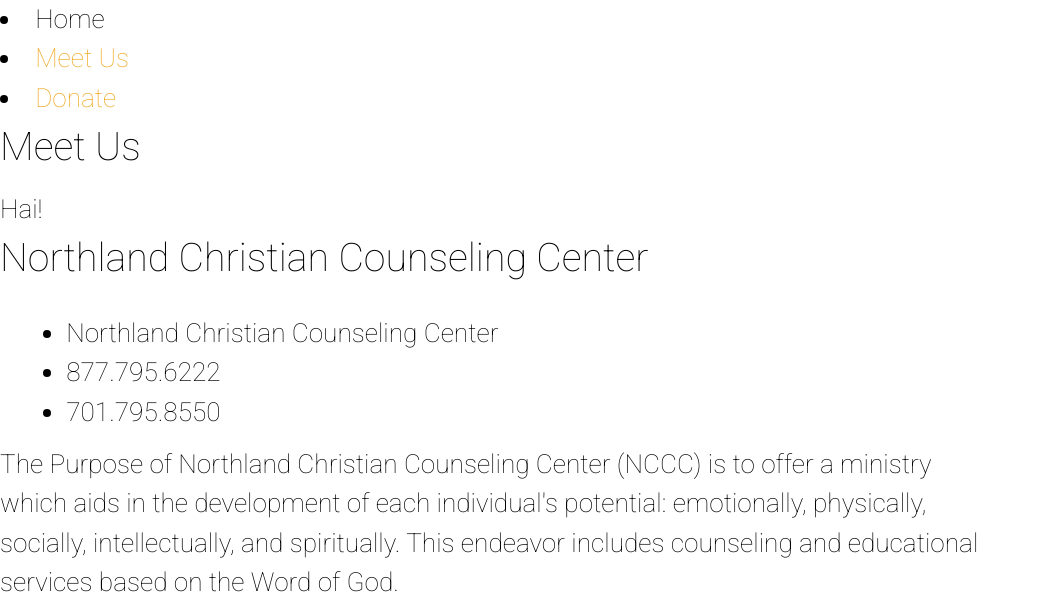
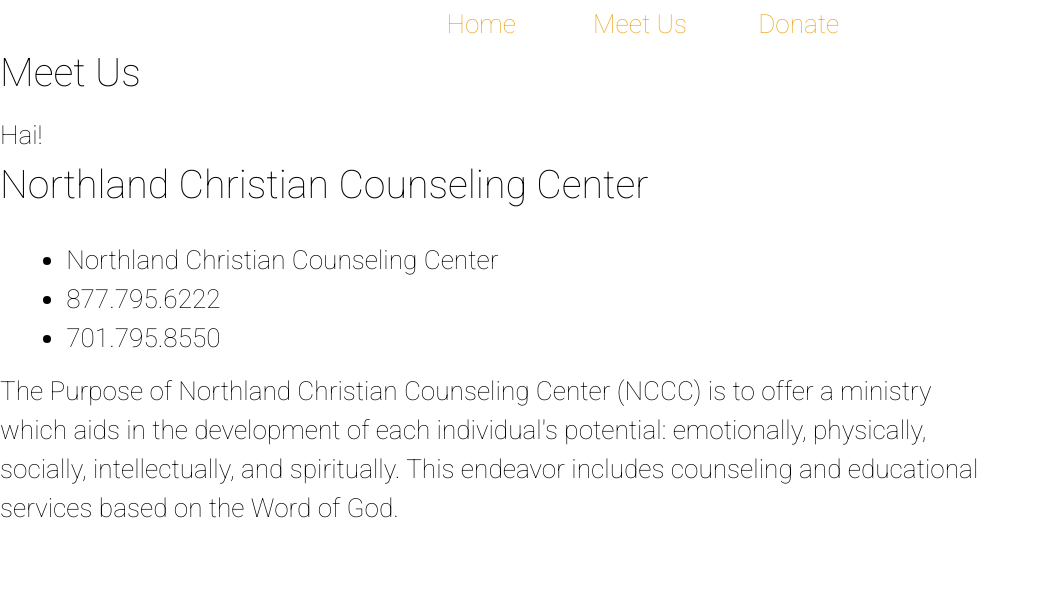
Before and after one commit to TeamSkosh/nccc, a Jekyll site: the page built from meet-us/index.html, in a window 1280 px wide. Shown: the part 500-1115 px from the top of the page, without its empty margins (0-1039 px from the left). Built offline with Jekyll 4.4.1, drawn with Linux system fonts in a browser that asks for light colours; after the commit the page ends 1042 px from its top, so only the background shows below that.

Commit message:
Create the site navigation.

```diff
--- a/_includes/nav.html
+++ b/_includes/nav.html
@@ -1,5 +1,17 @@
-<nav>
-    <li><a href="{{ "/" | prepend: site.baseurl }}"></a>Home</li>
-    <li><a href="{{ "/meet-us/" | prepend: site.baseurl }}">Meet Us</a></li>
-    <li><a href="{{ "/donate/" | prepend: site.baseurl }}">Donate</a></li>
+<nav class="site-nav">
+    <li class="site-nav--item">
+        <a href="{{ site.baseurl }}/">
+            Home
+        </a>
+    </li>
+    {% assign sorted_pages = site.pages | sort: 'nav_order' %}
+    {% for my_page in sorted_pages %}
+        {% if my_page.title %}
+            <li class="site-nav--item">
+                <a href="{{ my_page.url | prepend: site.baseurl }}">
+                    {{ my_page.title }}
+                </a>
+            </li>
+        {% endif %}
+    {% endfor %}
 </nav>
--- a/_sass/_base.scss
+++ b/_sass/_base.scss
@@ -101,5 +101,5 @@
  * Wrapper
  */
 .wrapper {
-    max-width: $content--width;
+    max-width: $width--content;
 }
--- a/_sass/_layout.scss
+++ b/_sass/_layout.scss
@@ -5,3 +5,4 @@
 ------------------------------------------------------------------------------*/
 
 @import "components/header";
+@import "components/nav";
--- a/_sass/_variables.scss
+++ b/_sass/_variables.scss
@@ -45,7 +45,21 @@
  * Spacing
  */
 $spacing--unit: ms(3);
-$content--width: 1000px;
+
+/**
+ * Padding
+ */
+$padding--content: $spacing--unit / 2;
+
+/**
+ * Widths
+ */
+$width--content: 1000px;
+$width--nav: 500px;
+
+/**
+ * Borders
+ */
 $border--radius: ms(2);
 
 /**
--- a/_sass/components/_header.scss
+++ b/_sass/components/_header.scss
@@ -10,6 +10,7 @@
     display: flex;
     height: 500px;
     justify-content: center;
+    padding: $padding--content;
     position: relative;
 
     &:before {
--- /dev/null
+++ b/_sass/components/_nav.scss
@@ -0,0 +1,29 @@
+/*------------------------------------------------------------------------------
+    _nav.scss
+
+    Navigation styles
+------------------------------------------------------------------------------*/
+
+.site-nav {
+    background: $color--white;
+    display: flex;
+    justify-content: space-between;
+    list-style: none;
+    margin: 0 auto;
+    max-width: $width--nav;
+    padding: 0 $padding--content;
+
+    &--item {
+        border-top: 5px solid $color--white;
+        text-align: center;
+        width: 33%;
+
+        &:hover {
+            border-top: 5px solid $color--secondary;
+        }
+
+        a {
+            display: block;
+        }
+    }
+}
--- a/meet-us/index.html
+++ b/meet-us/index.html
@@ -1,5 +1,6 @@
 ---
 layout: page
+nav_order: 1
 title: Meet Us
 ---
 
```
Also changed, not shown: donate/index.html (added, +7 -0 lines).
